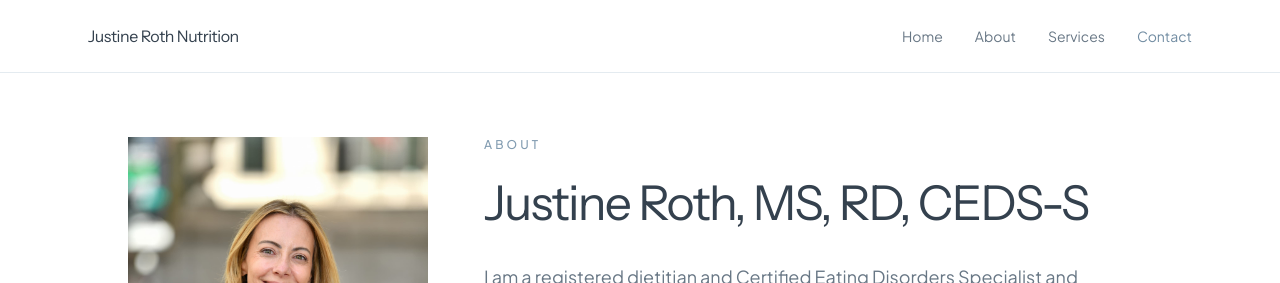
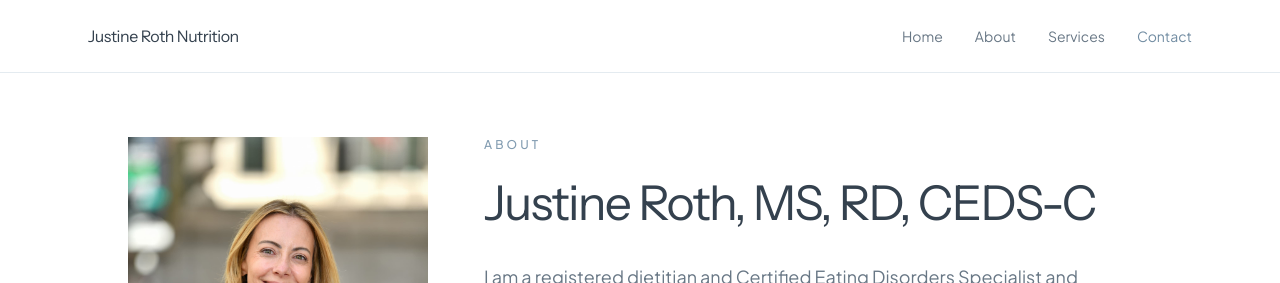
Before and after one commit to justinerothrd/justine-roth-nutrition, a Next.js app: page /about in a window 1280 px wide. Shown: the top 283 px of the page. Built offline with nearby package versions, Linux system fonts and the light colour scheme.

Commit message:
Update credentials from CEDS-S to CEDS-C

```diff
--- a/app/about/page.tsx
+++ b/app/about/page.tsx
@@ -23,7 +23,7 @@ export default function AboutPage() {
           </p>
 
           <h1 className="font-heading mt-4 text-[2rem] font-normal leading-[1.08] tracking-[-0.035em]">
-            Justine Roth, MS, RD, CEDS-S
+            Justine Roth, MS, RD, CEDS-C
           </h1>
 
           <div className="mt-6 space-y-4 text-base leading-7 text-[#687785]">
@@ -69,7 +69,7 @@ export default function AboutPage() {
             </p>
 
             <h1 className="font-heading mt-5 text-4xl font-normal leading-tight tracking-[-0.035em] md:text-[3rem]">
-              Justine Roth, MS, RD, CEDS-S
+              Justine Roth, MS, RD, CEDS-C
             </h1>
 
             <div className="mt-7 space-y-5 text-lg leading-8 text-[#687785]">
```
